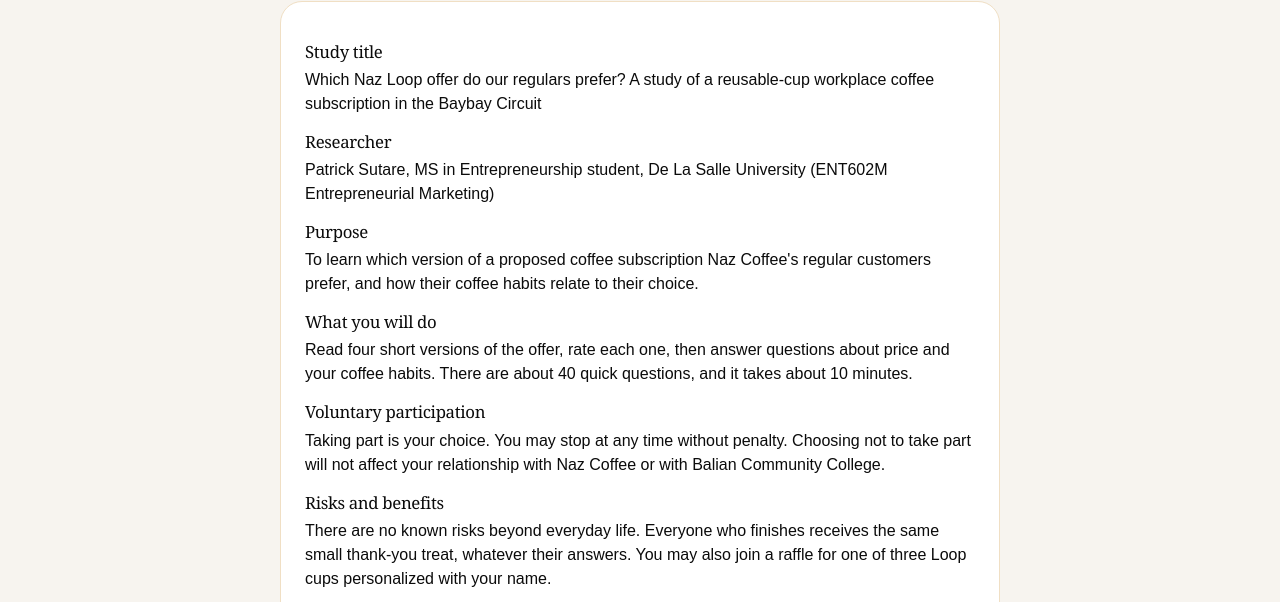
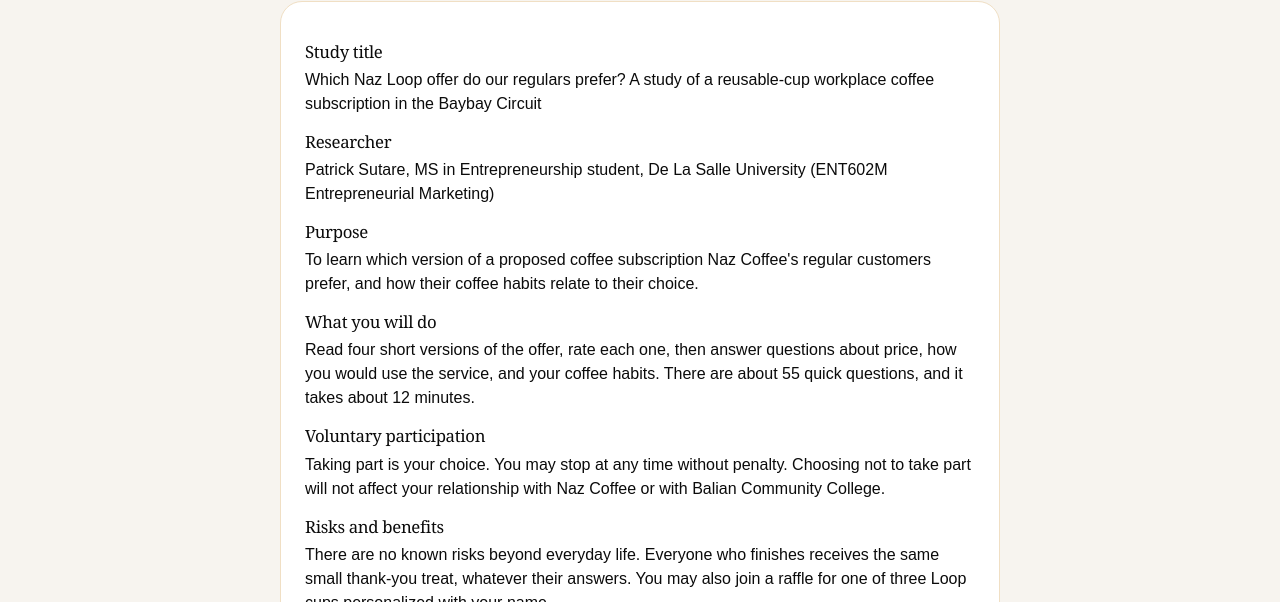
Before and after one commit to ptsutare-dev/naz-ventures, a plain HTML site: page loop/index.html in a window 1280 px wide. Both pictures are taken after a click on the button "Start". Shown: the part 198-800 px from the top of the page. Drawn offline with nearby package versions, Linux system fonts and the light colour scheme.

Commit message:
Loop study: consent text matches new survey
Removes founding-slot mention; about 55 questions, about 12 minutes.

Co-Authored-By: Claude Opus 5.5 <noreply@anthropic.com>
Claude-Session: https://claude.ai/code/session_017f15TSTFT1qcQmsXKTZMdt

```diff
--- a/loop/index.html
+++ b/loop/index.html
@@ -4,7 +4,7 @@
 <meta charset="utf-8">
 <meta name="viewport" content="width=device-width, initial-scale=1">
 <title>Naz Loop | A short study by Naz Coffee</title>
-<meta name="description" content="Help Naz Coffee shape a new workplace coffee service. About 10 minutes.">
+<meta name="description" content="Help Naz Coffee shape a new workplace coffee service. About 12 minutes.">
 <meta name="robots" content="noindex">
 <link rel="preconnect" href="https://fonts.googleapis.com">
 <link rel="stylesheet" href="https://fonts.googleapis.com/css2?family=Playfair+Display:wght@700&family=Poppins:wght@600;700&display=swap">
@@ -29,7 +29,7 @@
     <h1>Help us shape <em>something new.</em></h1>
     <p class="lead">You're one of our regulars, so your opinion matters most. We're planning a new workplace coffee service and would love your honest take on four versions of it.</p>
     <div class="facts">
-      <span class="fact"><svg class="ic" viewBox="0 0 24 24" aria-hidden="true"><circle cx="12" cy="12" r="8.5"/><path d="M12 7.5V12l3 2"/></svg>About 10 minutes</span>
+      <span class="fact"><svg class="ic" viewBox="0 0 24 24" aria-hidden="true"><circle cx="12" cy="12" r="8.5"/><path d="M12 7.5V12l3 2"/></svg>About 12 minutes</span>
       <span class="fact"><svg class="ic" viewBox="0 0 24 24" aria-hidden="true"><rect x="7" y="3" width="10" height="18" rx="2"/><path d="M11 18h2"/></svg>On your phone</span>
       <span class="fact"><svg class="ic" viewBox="0 0 24 24" aria-hidden="true"><rect x="4" y="9" width="16" height="11" rx="1.5"/><path d="M3 9h18M12 9v11M12 9c-1.5-4-6-4-5-1.5S12 9 12 9zm0 0c1.5-4 6-4 5-1.5S12 9 12 9z"/></svg>A thank-you treat at the end</span>
     </div>
@@ -54,13 +54,13 @@
       <h3>Purpose</h3>
       <p>To learn which version of a proposed coffee subscription Naz Coffee's regular customers prefer, and how their coffee habits relate to their choice.</p>
       <h3>What you will do</h3>
-      <p>Read four short versions of the offer, rate each one, then answer questions about price and your coffee habits. There are about 40 quick questions, and it takes about 10 minutes.</p>
+      <p>Read four short versions of the offer, rate each one, then answer questions about price, how you would use the service, and your coffee habits. There are about 55 quick questions, and it takes about 12 minutes.</p>
       <h3>Voluntary participation</h3>
       <p>Taking part is your choice. You may stop at any time without penalty. Choosing not to take part will not affect your relationship with Naz Coffee or with Balian Community College.</p>
       <h3>Risks and benefits</h3>
       <p>There are no known risks beyond everyday life. Everyone who finishes receives the same small thank-you treat, whatever their answers. You may also join a raffle for one of three Loop cups personalized with your name.</p>
       <h3>Information you should know</h3>
-      <p>The four versions are shown in a different order to different people. This is part of the study design. Reserving a founding slot is free and does not commit you to buy.</p>
+      <p>The four versions are shown in a different order to different people. This is part of the study design and is explained at the end. Nothing you answer commits you to buy.</p>
       <h3>Confidentiality</h3>
       <p>Answers are recorded without your name. Your mobile number, if you join the raffle, is kept separately and deleted after the draw. Data are handled under the Data Privacy Act of 2012 (RA 10173), used only for this academic requirement and Naz Coffee's planning, and reported only as group results.</p>
       <h3>Questions</h3>
```
